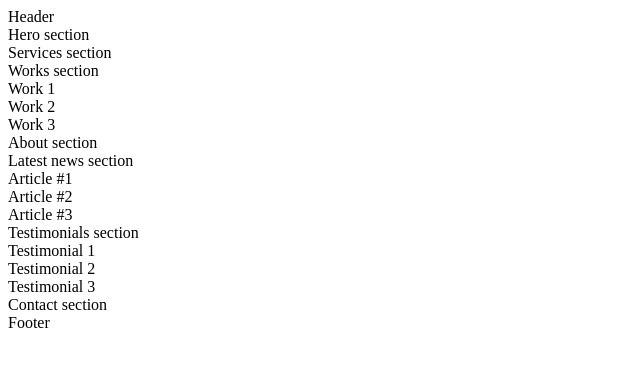
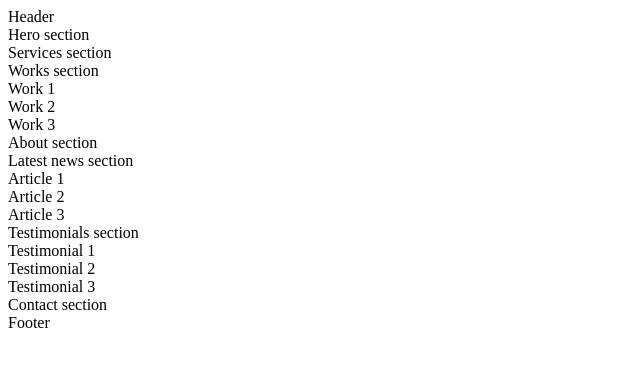
Before and after one commit to ST-GuY/holbertonschool-web_front_end, a plain HTML site: page html_advanced/6-index.html in a window 1280 px wide. Shown: the full height of the page, 0-640 px from the left. Drawn offline with Linux system fonts and the light colour scheme.

Commit message:
teste more

```diff
--- a/html_advanced/6-index.html
+++ b/html_advanced/6-index.html
@@ -12,12 +12,16 @@
 			<main>
 				<section>Hero section</section>
 				<section>Services section</section>
-				<section>Works section<article>Work 1</article><article>Work 2</article><article>Work 3</article></section>
+				<section>Works section
+					<article>Work 1</article>
+					<article>Work 2</article>
+					<article>Work 3</article>
+				</section>
 				<section>About section</section>
 				<section>Latest news section
-					<article>Article #1</article>
-					<article>Article #2</article>
-					<article>Article #3</article>
+					<article>Article 1</article>
+					<article>Article 2</article>
+					<article>Article 3</article>
 				</section>
 				<section>Testimonials section
 					<article>Testimonial 1</article>
```
